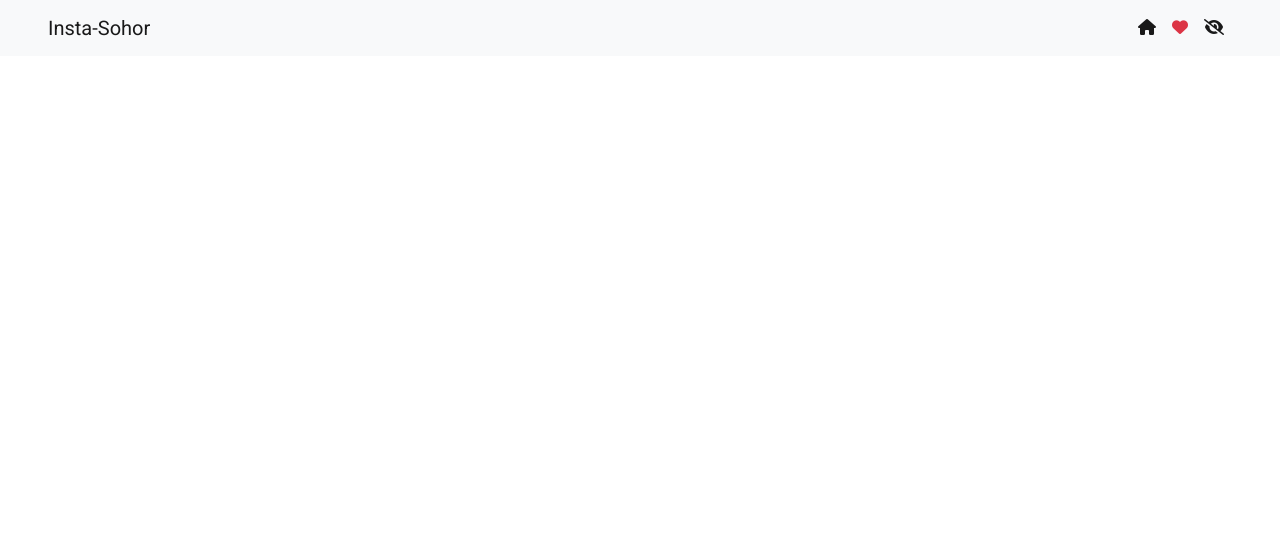
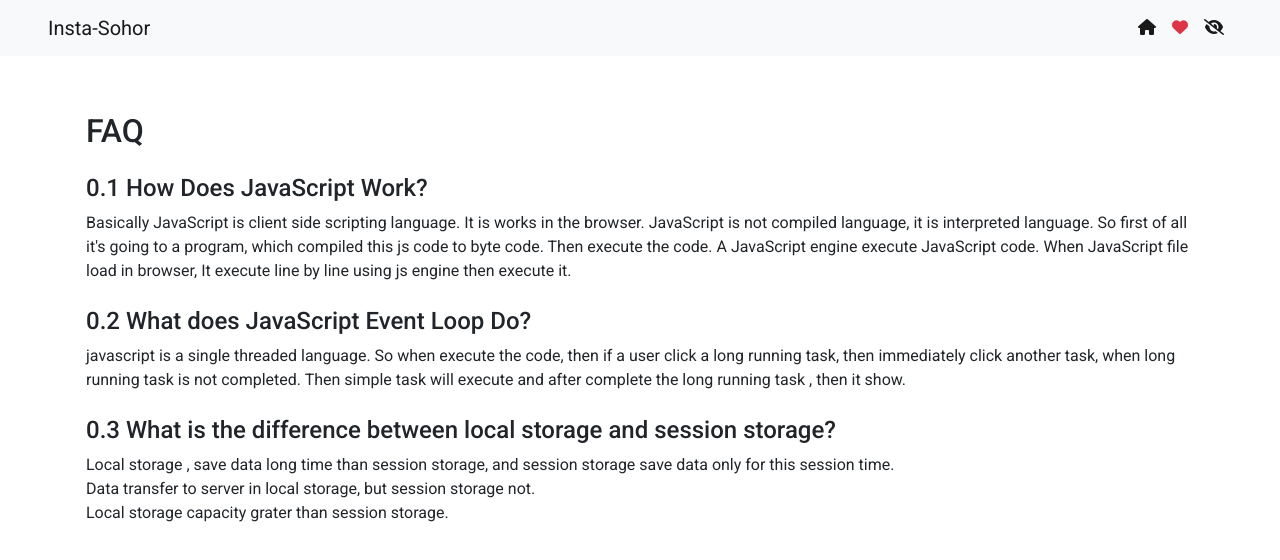
Before and after one commit to Sakib6071/insta-sohor-bug-fixing, a plain HTML site: page index.html in a window 1280 px wide. Drawn offline with nearby package versions, Linux system fonts and the light colour scheme; no server answers.

Commit message:
another faq section added

```diff
--- a/index.html
+++ b/index.html
@@ -82,6 +82,40 @@
 
                 </div>
             </div>
+            <section id="qna">
+                <h2 class="mt-4 py-3">FAQ</h2>
+                <div class="faqContainer">
+                    <div>
+                        <div class="question1">
+                            <h4>0.1 How Does JavaScript Work?</h4>
+                        </div>
+                        <div class="answer1">
+                            <p>Basically JavaScript is client side scripting language. It is works in the browser. JavaScript is not compiled language, it is interpreted language. So first of all it's going to a program, which compiled this js code to byte code. Then execute the code. A JavaScript engine execute JavaScript code. When JavaScript file load in browser, It execute line by line using js engine then execute it. </p>
+                        </div>
+                    </div>
+                    <div class="py-2">
+                        <div class="question2">
+                            <h4>0.2 What does JavaScript Event Loop Do?</h4>
+                        </div>
+                        <div class="answer2">
+                            <p>javascript is a single threaded language. So when execute the code, then if a user click a long running task, then immediately click another task, when long running task is not completed. Then simple task will execute and after complete the long running task , then it show.</p>
+                        </div>
+                    </div>
+                    <div>
+                        <div class="question3">
+                            <h4>0.3 What is the difference between local storage and session storage?</h4>
+                        </div>
+                        <div class="answer3"></div>
+                        <p>
+                            Local storage , save data long time than session storage, and session storage save data only for this session time.
+                            <br>
+                            Data transfer to server in local storage, but session storage not.
+                            <br>
+                            Local storage capacity grater than session storage.
+                        </p>
+                    </div>
+                </div>
+            </section>
         </main>
         <footer></footer>
 
--- a/js/app.js
+++ b/js/app.js
@@ -146,6 +146,7 @@ const showPosts = (posts) => {
 };
 
 const displayLikedPosts = () => {
+  document.getElementById("liked").innerHTML='';
     const likedPosts = getLikedPosts();
     likedPosts.forEach((post) => {
         const div = createPost(post);
@@ -154,6 +155,7 @@ const displayLikedPosts = () => {
 };
 
 const displayReportedPosts = () => {
+  document.getElementById("reported").innerHTML='';
     const reportedPosts = getReportedPosts();
     reportedPosts.forEach((post) => {
         const div = createPost(post);
```
